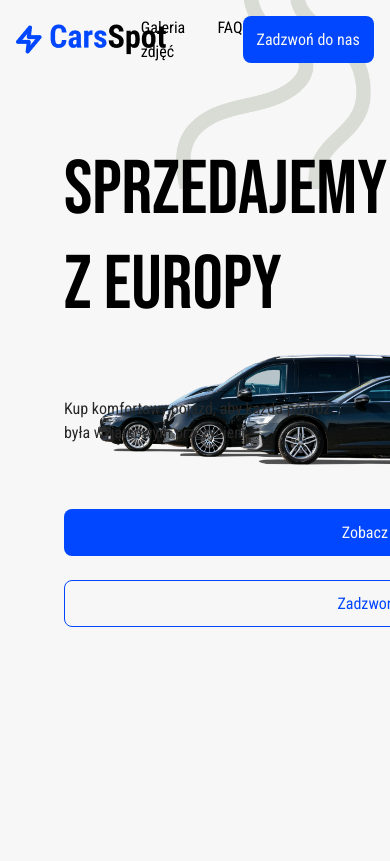
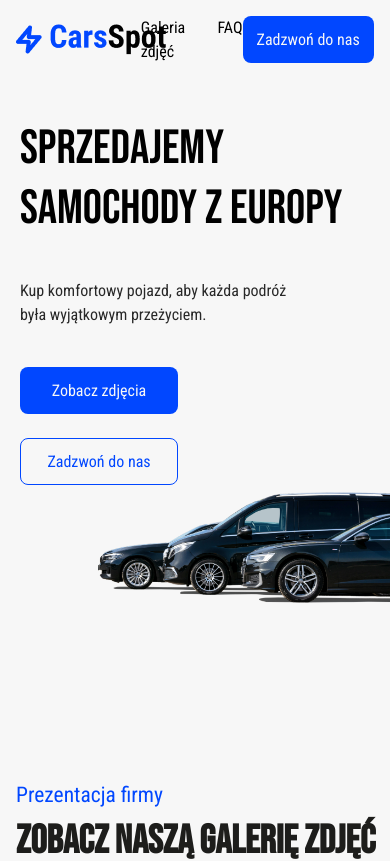
Before and after one commit to artur-IT/recruitment_adSite.pro, a React (Vite) app: page / in a window 390 px wide. Shown: the top 861 px of the page. Built offline with nearby package versions, Linux system fonts and the light colour scheme.

Commit message:
create mobile view - Hero One

```diff
--- a/src/App.jsx
+++ b/src/App.jsx
@@ -24,23 +24,25 @@ export default function App() {
         </nav>
 
         {/* Hero One */}
-        <section className="relative h-[825px] bg-[#F7F7F7] p-16">
+        <section className="relative h-[600px] lg:h-[825px] bg-[#F7F7F7] mt-5 lg:mt-0 p-5 lg:p-16">
           <div>
             {/* bg element */}
-            <div className="absolute w-1/2 max-w-[668px] h-auto top-[-10%] right-[5%] xl:right-20">
-              <img src="./img/HERO_Element.png" alt="cars" />
+            <div className="absolute invisible lg:visible w-1/2 max-w-[668px]  top-[-10%] right-[5%] xl:right-20">
+              <img className="" src="./img/HERO_Element.png" alt="cars" />
             </div>
 
             {/* info */}
             <div className="absolute z-40 w-11/12 h-[343px]">
-              <div className="grid gap-6">
-                <div className="font-bebas-neue leading-tight w-[650px] text-[76px]">{"Sprzedajemy samochody z europy".toUpperCase()}</div>
+              <div className="grid lg:gap-6">
+                <div className="font-bebas-neue leading-tight lg:w-[650px] text-5xl lg:text-[76px]">
+                  {"Sprzedajemy samochody z europy".toUpperCase()}
+                </div>
                 <p className="my-10 font-roboto-condensed text-base w-[280px] text-[#282828]">
                   Kup komfortowy pojazd, aby każda podróż była wyjątkowym przeżyciem.
                 </p>
                 <div className="flex flex-col sm:flex-row gap-6 sm:gap-6 font-roboto-condensed">
-                  <button className="w-full sm:w-[158px] h-[47px] rounded-lg bg-[#0147FF] text-[#F7F7F7]">Zobacz zdjęcia</button>
-                  <button className="w-full sm:w-[158px] h-[47px] rounded-lg bg-[#F7F7F7] text-[#0147FF] border-[#0147FF] border-[1px]">
+                  <button className="w-[158px] h-[47px] rounded-lg bg-[#0147FF] text-[#F7F7F7]">Zobacz zdjęcia</button>
+                  <button className="w-[158px] h-[47px] rounded-lg bg-[#F7F7F7] text-[#0147FF] border-[#0147FF] border-[1px]">
                     Zadzwoń do nas
                   </button>
                 </div>
@@ -48,8 +50,7 @@ export default function App() {
             </div>
 
             {/* cars */}
-            {/* <div className="absolute w-[1064px] h-[auto] left-[376px] top-[328px]"> */}
-            <div className="absolute w-3/4 max-w-[1064px] h-auto left-1/4 top-1/3 xl:left-[376px] xl:top-[328px]">
+            <div className="absolute w-3/4 max-w-[1064px] h-auto left-1/4 bottom-24 lg:top-1/3 xl:left-[376px] xl:top-[328px]">
               <img src="./img/HERO_cars.png" alt="cars" />
             </div>
           </div>
```
